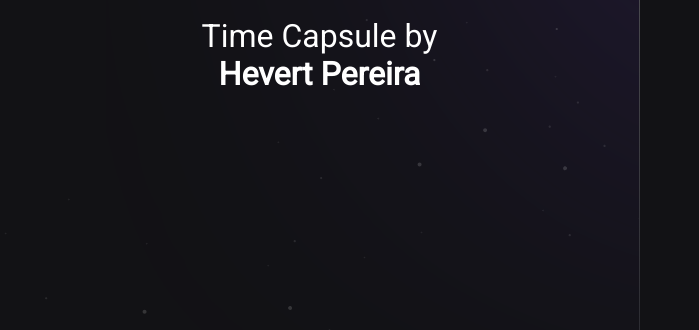
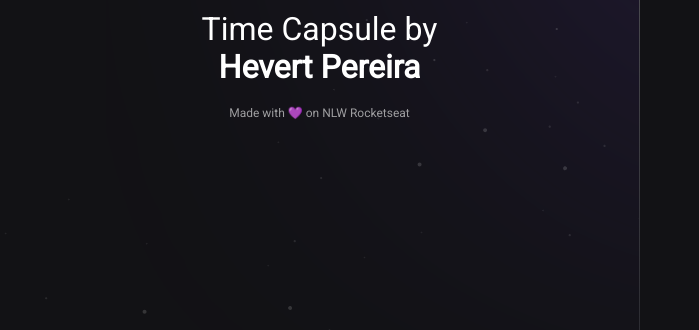
Before and after one commit to hevertv/nlw-spacetime, a plain HTML site: page index.html in a window 1280 px wide. Shown: the part 470-800 px from the top of the page, 0-699 px from the left. Drawn offline with Linux system fonts and the light colour scheme.

Commit message:
Adding Span

```diff
--- a/index.html
+++ b/index.html
@@ -27,7 +27,7 @@
         <strong>Hevert Pereira</strong>
       </p>
 
-      <span>
+      <span>Made with 💜 on NLW Rocketseat</span>
     </aside>
 
     <nav>
```
